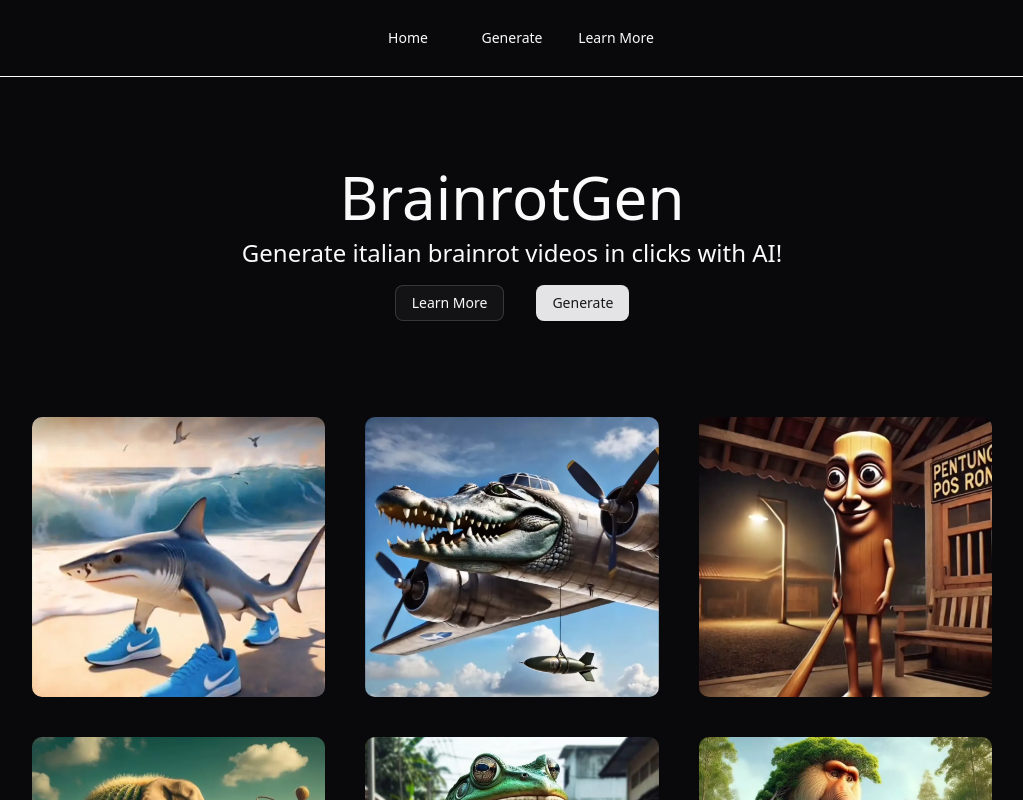
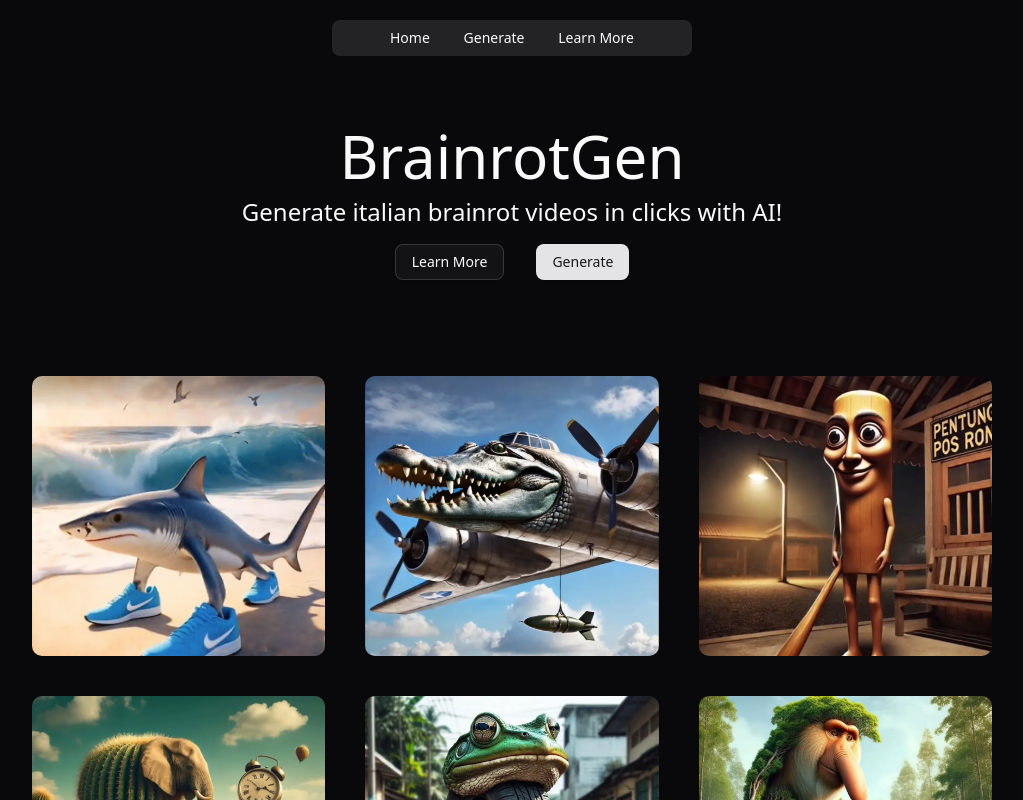
Before and after one commit to AxelMontlahuc/BrainrotGen, a Next.js app: page / in a window 1280 px wide. Shown: the top 800 px of the page, without its empty margins (128-1151 px from the left). Built offline with nearby package versions, Linux system fonts and the light colour scheme.

Commit message:
Small UI tweaks

```diff
--- a/src/components/ui/navigation-menu.tsx
+++ b/src/components/ui/navigation-menu.tsx
@@ -59,7 +59,7 @@ function NavigationMenuItem({
 }
 
 const navigationMenuTriggerStyle = cva(
-  "group inline-flex h-9 w-max items-center justify-center rounded-md bg-background px-4 py-2 text-sm font-medium hover:bg-accent hover:text-accent-foreground focus:bg-accent focus:text-accent-foreground disabled:pointer-events-none disabled:opacity-50 data-[state=open]:hover:bg-accent data-[state=open]:text-accent-foreground data-[state=open]:focus:bg-accent data-[state=open]:bg-accent/50 focus-visible:ring-ring/50 outline-none transition-[color,box-shadow] focus-visible:ring-[3px] focus-visible:outline-1"
+  "group inline-flex h-9 w-max items-center justify-center rounded-md bg-background px-4 py-2 text-sm font-medium focus:bg-accent focus:text-accent-foreground disabled:pointer-events-none disabled:opacity-50 data-[state=open]:text-accent-foreground data-[state=open]:focus:bg-accent data-[state=open]:bg-accent/50 focus-visible:ring-ring/50 outline-none transition-[color,box-shadow] focus-visible:ring-[3px] focus-visible:outline-1"
 )
 
 function NavigationMenuTrigger({
@@ -129,7 +129,7 @@ function NavigationMenuLink({
     <NavigationMenuPrimitive.Link
       data-slot="navigation-menu-link"
       className={cn(
-        "data-[active=true]:focus:bg-accent data-[active=true]:hover:bg-accent data-[active=true]:bg-accent/50 data-[active=true]:text-accent-foreground hover:bg-accent hover:text-accent-foreground focus:bg-accent focus:text-accent-foreground focus-visible:ring-ring/50 [&_svg:not([class*='text-'])]:text-muted-foreground flex flex-col gap-1 rounded-sm p-2 text-sm transition-all outline-none focus-visible:ring-[3px] focus-visible:outline-1 [&_svg:not([class*='size-'])]:size-4",
+        "data-[active=true]:bg-accent data-[active=true]:bg-accent data-[active=true]:bg-accent/50 data-[active=true]:text-accent-foreground focus:text-accent-foreground focus-visible:ring-ring/50 [&_svg:not([class*='text-'])]:text-muted-foreground flex flex-col gap-1 rounded-sm p-2 text-sm transition-all outline-none focus-visible:ring-[3px] focus-visible:outline-1 [&_svg:not([class*='size-'])]:size-4",
         className
       )}
       {...props}
--- a/src/components/ui/video-generator.tsx
+++ b/src/components/ui/video-generator.tsx
@@ -154,6 +154,7 @@ export default function VideoGenerator() {
             value={script}
             onChange={(e) => setScript(e.target.value)}
             className="w-[620px] h-[580px]"
+            placeholder="Type in what you want to generate in english, e.g. 'A shark wearing sneakers on the beach' for Tralalero Tralala"
           />
           <Button onClick={generateVideo} disabled={loading} className="w-[620px] h-[40px]">
             {loading ? "Generating..." : "Generate Media"}
--- a/src/pages/_app.tsx
+++ b/src/pages/_app.tsx
@@ -13,22 +13,22 @@ export default function App({ Component, pageProps }: AppProps) {
       enableSystem
       disableTransitionOnChange
     >
-      <div className="flex justify-center items-center border-b-1 border-white">
-        <NavigationMenu className="m-[20px]">
-              <NavigationMenuList>
+      <div className="flex justify-center items-center border-white">
+        <NavigationMenu className="w-[1000px]">
+              <NavigationMenuList className="mt-[20px] pr-[50px] pl-[50px] w-[360px] flex justify-between dark:bg-input/70 rounded-md">
                 <NavigationMenuItem>
                   <NavigationMenuLink className="items-center" asChild>
-                    <Link className="w-[100px]" href="/">Home</Link>
+                    <Link href="/">Home</Link>
                   </NavigationMenuLink>
                 </NavigationMenuItem>
                 <NavigationMenuItem>
                   <NavigationMenuLink className="items-center" asChild>
-                  <Link className="w-[100px]" href="/generate">Generate</Link>
+                  <Link href="/generate">Generate</Link>
                   </NavigationMenuLink>
                 </NavigationMenuItem>
                 <NavigationMenuItem>
                   <NavigationMenuLink className="items-center" asChild>
-                    <Link className="w-[100px]" href="/docs">Learn More</Link>
+                    <Link href="/docs">Learn More</Link>
                   </NavigationMenuLink>
                 </NavigationMenuItem>
               </NavigationMenuList>
--- a/src/pages/index.tsx
+++ b/src/pages/index.tsx
@@ -32,7 +32,7 @@ export default function Home() {
   return (
     <>
       <main>
-        <div className="flex flex-col items-center m-[80px]">
+        <div className="flex flex-col items-center m-[80px] mt-[60px]">
           <h1 className="text-6xl m-[10px]">BrainrotGen</h1>
           <p className="text-2xl font-thin">Generate italian brainrot videos in clicks with AI!</p>
           <div>
@@ -44,7 +44,7 @@ export default function Home() {
             </Button>
           </div>
         </div>
-        <div className="m-[40px]">
+        <div className="m-[40px] mb-[80px]">
           <FocusCards cards={brainrot} />
         </div>
       </main>
```
